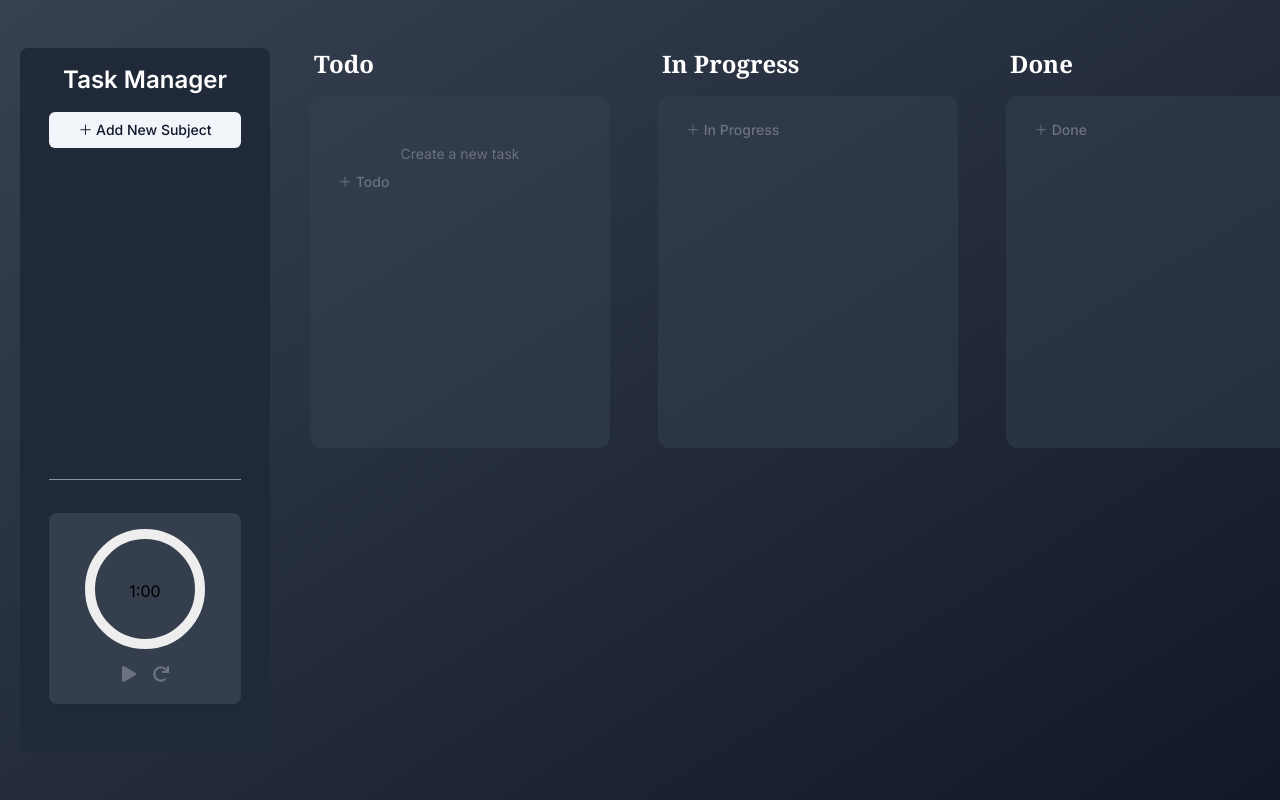
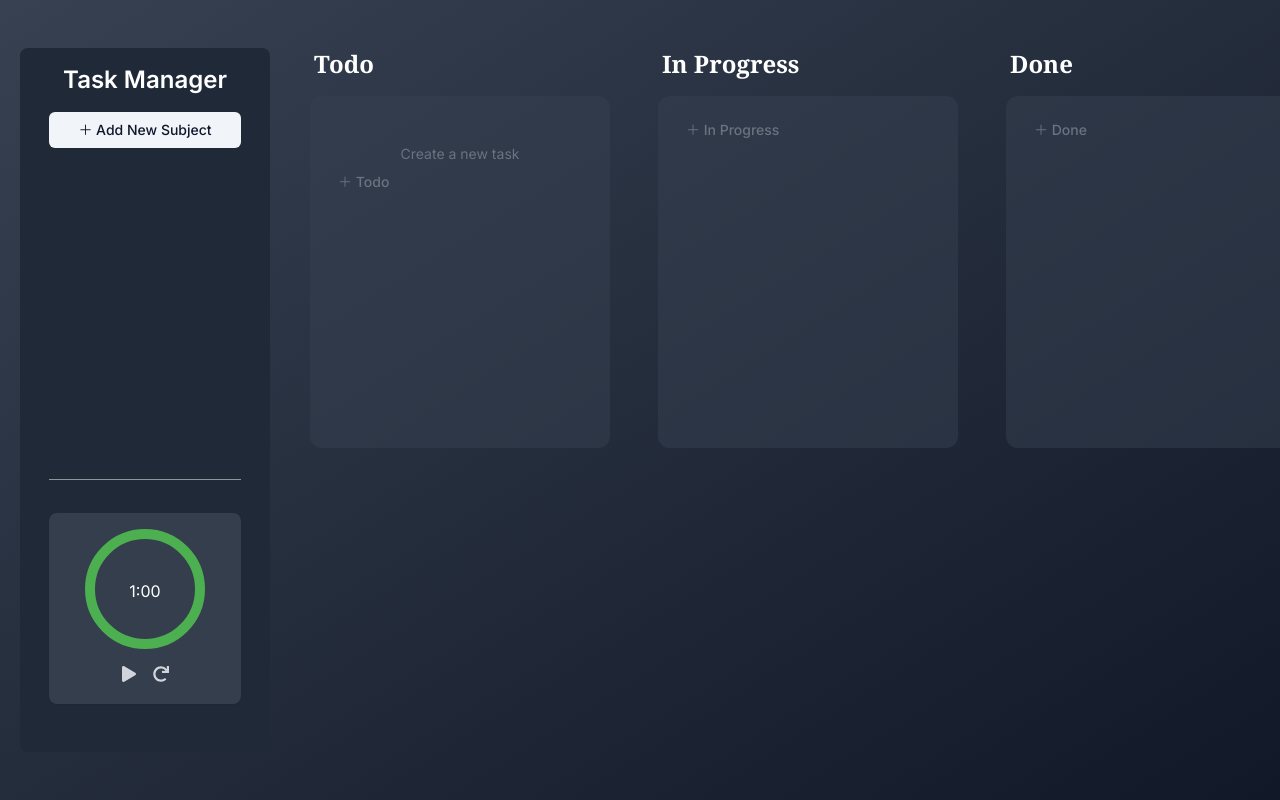
Before and after one commit to hanaisreal/notifyMe, a Next.js app: page / in a window 1280 px wide. Built offline with nearby package versions, Linux system fonts and the light colour scheme.

Commit message:
Style: clock styling

```diff
--- a/components/clock.tsx
+++ b/components/clock.tsx
@@ -48,7 +48,7 @@ const CountdownClock = ({ minutes = 1}) => {
                 {/* Background circle */}
                 <circle
                     fill="none"
-                    stroke="#eee"
+                    stroke="#4CAF50"
                     cx={size / 2}
                     cy={size / 2}
                     r={radius}
@@ -57,7 +57,7 @@ const CountdownClock = ({ minutes = 1}) => {
                 {/* Foreground circle */}
                 <circle
                     fill="none"
-                    stroke="#4CAF50"
+                    stroke="#eee"
                     cx={size / 2}
                     cy={size / 2}
                     r={radius}
@@ -68,7 +68,7 @@ const CountdownClock = ({ minutes = 1}) => {
                 />
                 {/* Countdown text */}
                 <text
-                    fill="#000"
+                    fill="white"
                     fontSize="16"
                     x="50%"
                     y="50%"
@@ -77,7 +77,7 @@ const CountdownClock = ({ minutes = 1}) => {
                     {Math.floor(secondsLeft / 60)}:{('0' + secondsLeft % 60).slice(-2)}
                 </text>
             </svg>
-            <div style={{ marginTop: '15px', textAlign: 'center' }} className='text-gray-500 space-x-4'>
+            <div style={{ marginTop: '15px', textAlign: 'center' }} className='text-gray-300 space-x-4'>
                 {isActive ? (
                     <button onClick={stopTimer} aria-label="Stop">
                         <FaStop />
```
Also changed, not shown: 1 other file (tests, documents, lock files or other folders).
